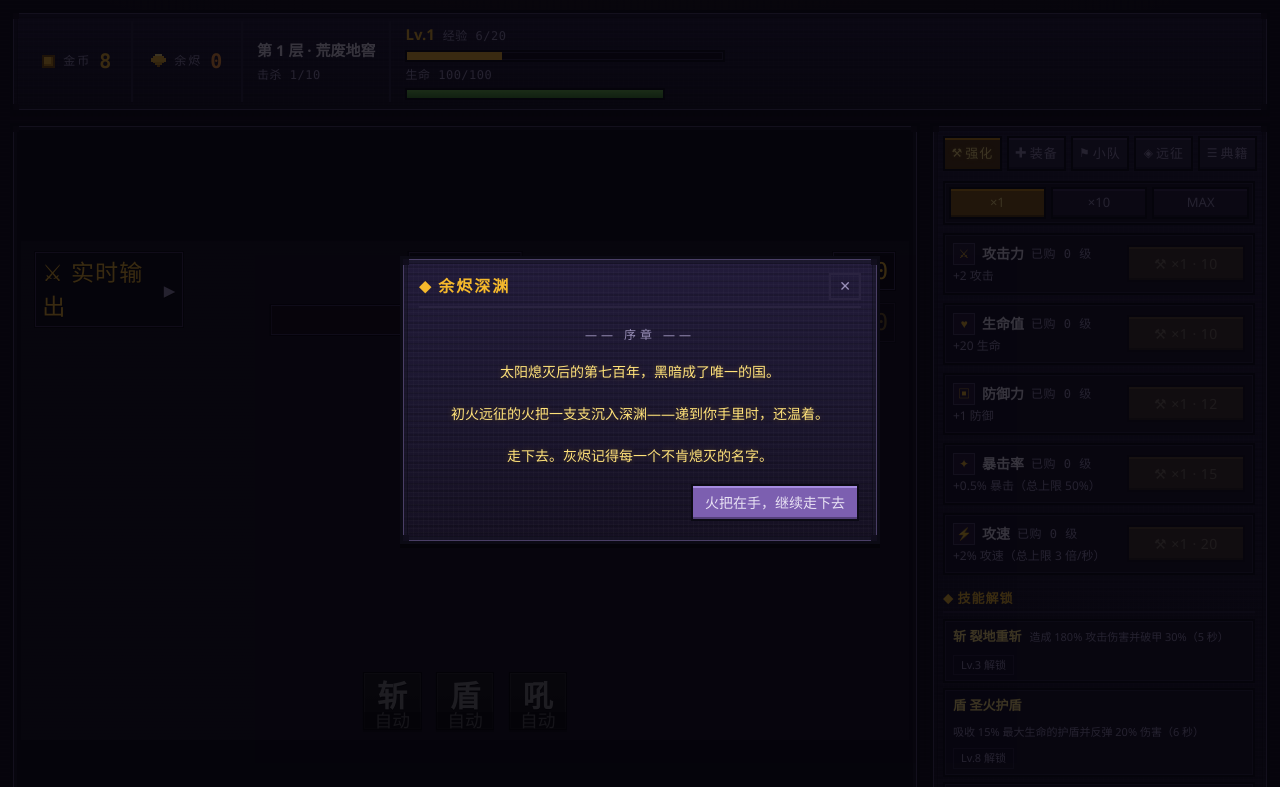
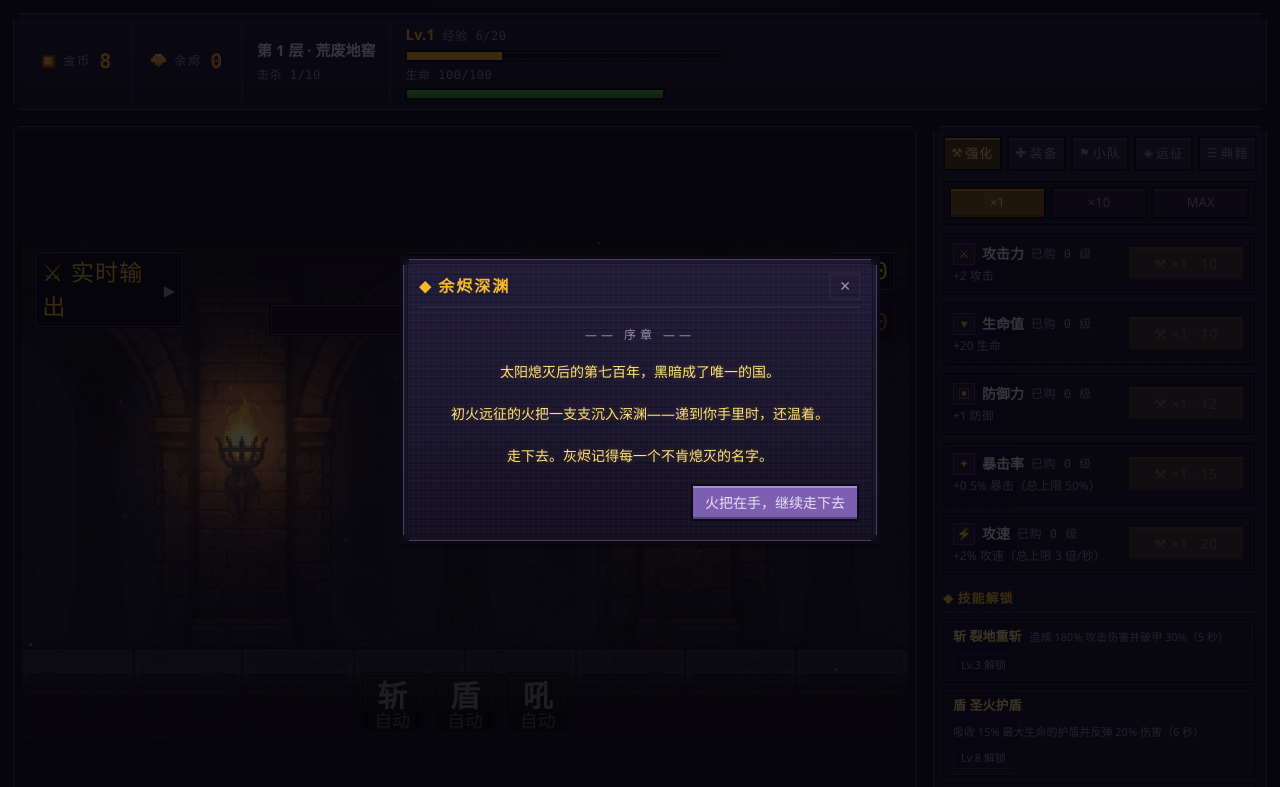
Before and after one commit to zhengqiuyang/pixel-idle-dungeon, a website with bundled scripts: page index.html in a window 1280 px wide. Shown: the top 787 px of the page. Built offline with nearby package versions, Linux system fonts and the light colour scheme; animation ran at ten frames a second.

Commit message:
feat: upgrade stage to 640x360 Gothic pixel art, 2D lighting, and HD sprite pipeline

```diff
--- a/index.html
+++ b/index.html
@@ -21,7 +21,7 @@
     <main class="main-area" id="main-area">
       <section class="stage px-frame" id="stage">
         <div class="stage-frame" id="stage-frame">
-          <canvas id="game-canvas" width="320" height="180"></canvas>
+          <canvas id="game-canvas" width="640" height="360"></canvas>
           <div class="hud" id="hud"></div>
         </div>
       </section>
--- /dev/null
+++ b/js/assets.js
@@ -0,0 +1,87 @@
+// ============================================================================
+// 《余烬深渊》· js/assets.js —— 32-bit 像素图片资源加载与受击闪白绘制辅助
+//
+// 职责：异步预加载 assets/bg/dungeon_base.png 与 assets/sprites/<id>.png。
+// 资源未就绪或不存在时 getSprite/getBg 返回 null，渲染层平滑回退 sprites.js。
+// ============================================================================
+
+// 当前已落盘的高清 PNG 精灵列表（新增对应 assets/sprites/<id>.png 时添加到此处，避免无意义的 404 请求）
+const SPRITE_IDS = ["boneLord"];
+
+let bgAsset = null;
+const spriteCache = new Map();
+
+// 复用离屏画布用于白色受击剪影闪烁（globalCompositeOperation = "source-atop"）
+const flashCanvas = document.createElement("canvas");
+const flashCtx = flashCanvas.getContext("2d");
+
+function loadImage(src) {
+  return new Promise((resolve) => {
+    const img = new Image();
+    img.onload = () => resolve(img);
+    img.onerror = () => resolve(null);
+    img.src = src;
+  });
+}
+
+export function initAssets() {
+  loadImage("assets/bg/dungeon_base.png").then((img) => {
+    if (img && img.naturalWidth > 0) {
+      bgAsset = { img, w: img.naturalWidth, h: img.naturalHeight };
+    }
+  });
+  for (const id of SPRITE_IDS) {
+    loadImage(`assets/sprites/${id}.png`).then((img) => {
+      if (img && img.naturalWidth > 0) {
+        spriteCache.set(id, { img, w: img.naturalWidth, h: img.naturalHeight });
+      }
+    });
+  }
+}
+
+export function getBg() {
+  return bgAsset;
+}
+
+export function getSprite(id) {
+  if (!id) return null;
+  const key = String(id).split("_")[0].replace(/\d+$/, "");
+  return spriteCache.get(key) || null;
+}
+
+/**
+ * 在 2D Canvas 上以「脚底中心 (x, y)」为锚点绘制角色图片，支持呼吸缩放、倾斜、透明度与受击纯白闪白。
+ */
+export function drawAssetSprite(ctx, asset, x, y, opts = {}) {
+  if (!asset || !asset.img) return false;
+  const { img, w, h } = asset;
+  const scaleX = opts.scaleX ?? 1;
+  const scaleY = opts.scaleY ?? 1;
+  const tilt = opts.tilt ?? 0;
+  const alpha = opts.alpha ?? 1;
+  const flash = opts.flash ?? 0;
+
+  ctx.save();
+  ctx.translate(x, y);
+  if (tilt) ctx.rotate(tilt);
+  ctx.scale(scaleX, scaleY);
+  if (alpha < 1) ctx.globalAlpha = Math.max(0, alpha);
+
+  if (flash > 0 && flashCtx) {
+    if (flashCanvas.width !== w || flashCanvas.height !== h) {
+      flashCanvas.width = w;
+      flashCanvas.height = h;
+    }
+    flashCtx.globalCompositeOperation = "source-over";
+    flashCtx.clearRect(0, 0, w, h);
+    flashCtx.drawImage(img, 0, 0, w, h);
+    flashCtx.globalCompositeOperation = "source-atop";
+    flashCtx.fillStyle = "rgba(255, 255, 255, 0.85)";
+    flashCtx.fillRect(0, 0, w, h);
+    ctx.drawImage(flashCanvas, -w / 2, -h, w, h);
+  } else {
+    ctx.drawImage(img, -w / 2, -h, w, h);
+  }
+  ctx.restore();
+  return true;
+}
--- a/js/main.js
+++ b/js/main.js
@@ -54,6 +54,7 @@ import {
 import { COMPANIONS, companionUpgradeCost, syncHeroSkillUnlocks } from "./skills.js";
 import { RELICS, rollRelicChoices } from "./relics.js";
 import { EVENTS, MILESTONE_TEXTS } from "./narrative.js";
+import { initAssets, getBg, getSprite, drawAssetSprite } from "./assets.js";
 import * as combat from "./combat.js";
 
 // ---- 特效模块（pixelfx 速查 mapping，路径规则 fx/分类/名称.js）----
@@ -82,21 +83,44 @@ import * as poisonCloud    from "../vendor/pixelfx/src/fx/nature/poison-cloud.js
 import * as smallExplosion from "../vendor/pixelfx/src/fx/explosions/small-explosion.js";
 
 // ---------------------------------------------------------------------------
-// 画布与帧缓冲（320x180，CSS pixelated 放大由 index.html/style.css 负责）
+// 画布与帧缓冲（640x360 高清像素画布，逻辑战斗坐标仍为 320x180 × SCALE=2）
 // ---------------------------------------------------------------------------
 const W = 320, H = 180;
+const SCALE = 2;
+const VIEW_W = W * SCALE, VIEW_H = H * SCALE;
 const BG_CSS = "#14101c";         // 微震时露底的底色（被主题雾覆盖前的一帧兜底）
 const WHITE = (hex("#ffffff") | 0xff000000) >>> 0; // 受击闪白（ABGR 打包）
 
 const canvas = document.getElementById("game-canvas");
 if (!canvas) {
-  throw new Error('main.js: 找不到 #game-canvas（index.html 需包含 <canvas id="game-canvas" width="320" height="180">）');
-}
+  throw new Error('main.js: 找不到 #game-canvas（index.html 需包含 <canvas id="game-canvas" width="640" height="360">）');
+}
+canvas.width = VIEW_W;
+canvas.height = VIEW_H;
 const ctx = canvas.getContext("2d");
 ctx.imageSmoothingEnabled = false;
 
+// 传统底图与回退精灵缓冲（320x180）
 const frameBuf = createFrame(W, H);
 const imgData = ctx.createImageData(W, H);
+const fallbackCanvas = document.createElement("canvas");
+fallbackCanvas.width = W;
+fallbackCanvas.height = H;
+const fallbackCtx = fallbackCanvas.getContext("2d");
+fallbackCtx.imageSmoothingEnabled = false;
+const fallbackFrame = createFrame(W, H);
+const fallbackImgData = fallbackCtx.createImageData(W, H);
+
+// 前景 pixelfx 特效透明叠加层（320x180 → 2x 最近邻放大）
+const fxCanvas = document.createElement("canvas");
+fxCanvas.width = W;
+fxCanvas.height = H;
+const fxCtx = fxCanvas.getContext("2d");
+fxCtx.imageSmoothingEnabled = false;
+const fxFrame = createFrame(W, H);
+const fxImgData = fxCtx.createImageData(W, H);
+
+initAssets();
 
 // ---------------------------------------------------------------------------
 // 场景常量：瓷砖 16px；背景带宽 = 320 + 16（多出一列供视差窗口滑动）。
@@ -612,10 +636,10 @@ function applyTheme(theme, withFx) {
 }
 
 // ---------------------------------------------------------------------------
-// 受击闪白：在精灵包围盒内，把「与本帧底图不同」的像素刷白（即角色本体像素）
-// ---------------------------------------------------------------------------
-function applyFlash(v, spriteId) {
-  const key = String(spriteId).split("_")[0].replace(/\d+$/, ""); // hero_atk0→hero, slime0→slime, goblinKing0→goblinKing
+// 受击闪白：在精灵包围盒内，把「非透明实体像素」刷白（回退 sprites.js 时使用）
+// ---------------------------------------------------------------------------
+function applyFlashToFrame(targetFrame, v, spriteId) {
+  const key = String(spriteId).split("_")[0].replace(/\d+$/, "");
   const anchor = sprites.SPRITE_ANCHOR[key];
   if (!anchor) return;
   const [w, h] = anchor;
@@ -626,7 +650,7 @@ function applyFlash(v, spriteId) {
     for (let col = left; col < left + w; col++) {
       if (col < 0 || col >= W) continue;
       const i = row * W + col;
-      if (frameBuf.color[i] !== curBgFrame.color[i]) frameBuf.color[i] = WHITE;
+      if (targetFrame.color[i] !== 0) targetFrame.color[i] = WHITE;
     }
   }
 }
@@ -1428,63 +1452,198 @@ function companionSpriteId(c) {
 }
 
 // ---------------------------------------------------------------------------
+// 2D 余烬飘浮微粒 + 动态火把光晕（用于 640x360 哥特高清地牢舞台）
+// ---------------------------------------------------------------------------
+const emberMotes = Array.from({ length: 18 }, (_, i) => ({
+  x: ((i * 97) % 620) + 10,
+  y: ((i * 53) % 280) + 30,
+  vy: 10 + (i % 5) * 4,
+  phase: i * 1.1,
+  size: i % 3 === 0 ? 2 : 1,
+}));
+
+function drawGroundShadow(x, y, width) {
+  ctx.save();
+  ctx.fillStyle = "rgba(8, 5, 14, 0.45)";
+  ctx.beginPath();
+  ctx.ellipse(x, y + 1, Math.max(12, width * 0.42), 5, 0, 0, Math.PI * 2);
+  ctx.fill();
+  ctx.restore();
+}
+
+function drawHdBackground(nowSec, dx, dy) {
+  const bg = getBg();
+  if (!bg) return false;
+  const off = scrolling ? Math.round(TILE * SCALE * (1 - Math.pow(1 - scrollT, 2))) : 0;
+  ctx.imageSmoothingEnabled = false;
+  // 横向无缝轻微视差偏移
+  ctx.drawImage(bg.img, dx - off, dy, VIEW_W, VIEW_H);
+  if (off > 0) ctx.drawImage(bg.img, dx + VIEW_W - off, dy, VIEW_W, VIEW_H);
+
+  // 主题色相氛围叠层（保持 8 大地牢每 5 层切换不同情绪色调）
+  if (themeObj) {
+    ctx.save();
+    ctx.globalAlpha = 0.22;
+    ctx.fillStyle = themeObj.fogColor || "#14101c";
+    ctx.fillRect(0, 0, VIEW_W, VIEW_H);
+    ctx.restore();
+  }
+
+  // 两侧铁火盆动态暖光光晕（随主题 glow 色微微闪烁）
+  const glowHex = (themeObj && themeObj.glow) || "#ff9e3d";
+  const flicker = 0.88 + Math.sin(nowSec * 9.5) * 0.06 + Math.cos(nowSec * 14.3) * 0.05;
+  ctx.save();
+  ctx.globalCompositeOperation = "lighter";
+  for (const bx of [158, 482]) {
+    const r = 135 * flicker;
+    const grad = ctx.createRadialGradient(bx + dx, 148 + dy, 4, bx + dx, 148 + dy, r);
+    grad.addColorStop(0, "rgba(255, 226, 140, 0.26)");
+    grad.addColorStop(0.38, "rgba(255, 142, 48, 0.13)");
+    grad.addColorStop(1, "rgba(0, 0, 0, 0)");
+    ctx.fillStyle = grad;
+    ctx.fillRect(bx + dx - r, 148 + dy - r, r * 2, r * 2);
+  }
+  ctx.restore();
+
+  // 缓慢升起的余烬火星
+  ctx.save();
+  ctx.fillStyle = glowHex;
+  for (const m of emberMotes) {
+    const my = ((m.y - nowSec * m.vy) % 310 + 310) % 310;
+    const mx = m.x + Math.sin(nowSec * 2 + m.phase) * 8;
+    const a = 0.25 + 0.35 * Math.abs(Math.sin(nowSec * 3 + m.phase));
+    ctx.globalAlpha = a;
+    ctx.fillRect(Math.round(mx + dx), Math.round(my + dy), m.size, m.size);
+  }
+  ctx.restore();
+  return true;
+}
+
+// ---------------------------------------------------------------------------
 // 渲染与主循环
 // ---------------------------------------------------------------------------
 function render() {
-  // 本帧底图整体拷贝（已含主题着色/装饰/视差偏移/火把座/边缘雾，且留下闪白参照）
-  frameBuf.color.set(curBgFrame.color);
-  frameBuf.light.fill(0);
-
-  // ① 背景层特效：火把（torch 无 drawBack，整实例画在角色之前即 "back" 层效果）
-  for (const inst of fxs) if (inst.stage === "back") inst.fx.draw(frameBuf);
+  const nowSec = performance.now() / 1000;
+  let dx = 0, dy = 0;
+  if (shakeT > 0) {
+    dx = Math.round((Math.random() * 2 - 1) * 5);
+    dy = Math.round((Math.random() * 2 - 1) * 3);
+  }
+
+  ctx.fillStyle = themeObj ? themeObj.bg : BG_CSS;
+  ctx.fillRect(0, 0, VIEW_W, VIEW_H);
+
+  const hdBg = drawHdBackground(nowSec, dx, dy);
+  if (!hdBg) {
+    // 兜底：原版像素瓷砖背景 + back 火把特效（2x 放大）
+    frameBuf.color.set(curBgFrame.color);
+    frameBuf.light.fill(0);
+    for (const inst of fxs) if (inst.stage === "back") inst.fx.draw(frameBuf);
+    composite(frameBuf, imgData.data, curBgFrame.color, 1);
+    fallbackCtx.putImageData(imgData, 0, 0);
+    ctx.imageSmoothingEnabled = false;
+    ctx.drawImage(fallbackCanvas, dx, dy, VIEW_W, VIEW_H);
+  }
+
+  // 准备回退帧缓冲（仅当某个实体暂无 PNG 资源时才绘制并叠加）
+  let usedFallback = false;
+  fallbackFrame.color.fill(0);
+  fallbackFrame.light.fill(0);
+
+  const drawEntity = (key, spriteId, x, y, opts = {}) => {
+    const png = getSprite(key);
+    if (png) {
+      drawGroundShadow(x * SCALE + dx, y * SCALE + dy, png.w * 0.72);
+      drawAssetSprite(ctx, png, x * SCALE + dx, y * SCALE + dy, opts);
+      return;
+    }
+    usedFallback = true;
+    drawSprite(fallbackFrame, spriteId, x, y, { alpha: opts.alpha ?? 1 });
+    if (opts.flash > 0) applyFlashToFrame(fallbackFrame, { x, y }, spriteId);
+  };
 
   if (debugScene) {
-    renderDebugScene(); // 调试：满编演出位 / 静态楼层场景（无战斗实体）
+    if (debugScene.type === "party") {
+      for (const m of DEBUG_PARTY) {
+        const frames = debugIdleFrames(m.key);
+        const fId = frames ? frames[Math.floor(nowSec / 0.45) % frames.length] : `${m.key}0`;
+        const bob = Math.sin(nowSec * 3.5 + m.x * 0.05) * 0.02;
+        drawEntity(m.key, fId, m.x, combat.GROUND_Y, { scaleY: 1 + bob, scaleX: 1 - bob * 0.6 });
+      }
+    }
   } else {
-    // ② 怪物（精灵默认朝左面向英雄，无需 flip；濒死英雄用低 alpha 抖动残影）
+    // ② 怪物（PNG 走入跳跃 + 受击闪白，无 PNG 时回退 sprites.js）
     const mv = combat.view.monster;
     if (mv.visible) {
-      drawSprite(frameBuf, mv.sprite, mv.x, mv.y, { alpha: mv.alpha });
-      if (mv.flash > 0) applyFlash(mv, mv.sprite);
-    }
-
-    // ③ 伙伴小队（按 x 从左到右绘制：薇拉→艾琳→凯）
+      const enterHop = combat.view.phase === "enter" ? Math.abs(Math.sin(nowSec * 12)) * 4 : 0;
+      const breath = Math.sin(nowSec * 3.4 + 1.2) * 0.022;
+      drawEntity(mv.sprite, mv.sprite, mv.x, mv.y - enterHop, {
+        alpha: mv.alpha,
+        flash: mv.flash,
+        scaleY: 1 + breath,
+        scaleX: 1 - breath * 0.6,
+      });
+    }
+
+    // ③ 伙伴小队（薇拉→艾琳→凯）
     const comps = Array.isArray(combat.view.companions) ? combat.view.companions : [];
     for (const c of comps) {
-      drawSprite(frameBuf, companionSpriteId(c), c.x, c.y, { alpha: c.alpha ?? 1 });
-    }
-
-    // ④ 英雄（帧由 combat 攻击计时驱动，见 heroSpriteId）
+      const acting = c.anim && c.anim.name !== "idle";
+      const prog = acting && c.anim.dur > 0 ? Math.sin((1 - c.anim.t / c.anim.dur) * Math.PI) : 0;
+      const breath = Math.sin(c.clock * 3.8) * 0.02;
+      drawEntity(c.id, companionSpriteId(c), c.x + prog * (c.id === "kai" ? 8 : 3), c.y - prog * 2, {
+        alpha: c.alpha ?? 1,
+        scaleY: 1 + breath,
+        tilt: acting && c.id === "kai" ? prog * 0.08 : 0,
+      });
+    }
+
+    // ④ 主勇者（呼吸 + 挥砍前冲 + 受击后仰闪白）
     const hv = combat.view.hero;
     const heroId = heroSpriteId(hv);
-    drawSprite(frameBuf, heroId, hv.x, hv.y, { alpha: hv.alpha });
-    if (hv.flash > 0) applyFlash(hv, heroId);
-  }
-
-  // ④ 前景特效：伤害数字/打击/掉落等。这些模块的 drawBack 同样是特效主体
-  //    （loot-beam 光柱、xp-orb 球体、coin-collect 面板等），且此时角色已画完，
-  //    整实例叠加（不传 layer）即契约 "front" 语义：全部呈现在角色之上。
-  for (const inst of fxs) if (inst.stage === "front") inst.fx.draw(frameBuf);
-
-  // 逐像素底图作为半透明特效像素的混合背景（受击抖动 alpha / 粒子淡出更准确）
-  composite(frameBuf, imgData.data, curBgFrame.color, 1);
-
-  // ⑤ 微震：putImageData 平移 2-3px（先铺底色避免边缘残影）
-  let dx = 0, dy = 0;
-  if (shakeT > 0) {
-    dx = Math.round((Math.random() * 2 - 1) * 3);
-    dy = Math.round((Math.random() * 2 - 1) * 2);
-  }
-  ctx.fillStyle = themeObj ? themeObj.bg : BG_CSS;
-  ctx.fillRect(0, 0, W, H);
-  ctx.putImageData(imgData, dx, dy);
+    const hAnim = hv.anim || { name: "idle", t: 0, dur: 0.24 };
+    let hDx = 0, hDy = 0, hTilt = 0;
+    if (hAnim.name === "atk" && hAnim.dur > 0) {
+      const p = Math.sin((1 - hAnim.t / hAnim.dur) * Math.PI);
+      hDx = p * 9;
+      hTilt = p * 0.1;
+    } else if (hAnim.name === "hurt") {
+      hDx = -4;
+      hTilt = -0.08;
+    }
+    const hBreath = Math.sin(hv.clock * 3.8) * 0.02;
+    drawEntity("hero", heroId, hv.x + hDx, hv.y + hDy, {
+      alpha: hv.alpha,
+      flash: hv.flash,
+      scaleY: 1 + hBreath,
+      scaleX: 1 - hBreath * 0.6,
+      tilt: hTilt,
+    });
+  }
+
+  // 把需要回退 sprites.js 的实体透明叠加到 640x360 画布上
+  if (usedFallback) {
+    composite(fallbackFrame, fallbackImgData.data, null, 1);
+    fallbackCtx.putImageData(fallbackImgData, 0, 0);
+    ctx.imageSmoothingEnabled = false;
+    ctx.drawImage(fallbackCanvas, dx, dy, VIEW_W, VIEW_H);
+  }
+
+  // ④ 前景 pixelfx 特效（透明合成后 2x 像素风放大覆盖）
+  fxFrame.color.fill(0);
+  fxFrame.light.fill(0);
+  for (const inst of fxs) if (inst.stage === "front") inst.fx.draw(fxFrame);
+  composite(fxFrame, fxImgData.data, null, 1);
+  fxCtx.putImageData(fxImgData, 0, 0);
+  ctx.imageSmoothingEnabled = false;
+  ctx.drawImage(fxCanvas, dx, dy, VIEW_W, VIEW_H);
 
   // ⑥ 换层雾色过渡：整屏向主题 fogColor 的正弦薄雾（0.5s，中段最浓）
   if (sweepT > 0) {
     const s = Math.sin((sweepT / SWEEP_DUR) * Math.PI) * 0.55;
     const [fr, fg, fb] = themeAssetsFor(themeObj).fogRGB;
     ctx.fillStyle = `rgba(${fr},${fg},${fb},${s.toFixed(3)})`;
-    ctx.fillRect(0, 0, W, H);
+    ctx.fillRect(0, 0, VIEW_W, VIEW_H);
   }
 }
 
--- a/js/ui.js
+++ b/js/ui.js
@@ -1132,6 +1132,7 @@ function updateHud() {
     const cdMax = num(rec.cdMax) || entry.cd;
     btn.classList.toggle('locked', !unlocked);
     btn.classList.toggle('ready', unlocked && cd <= 0);
+    btn.classList.toggle('on-cd', unlocked && cd > 0);
     R.skillCds[entry.id].style.height = `${cd > 0 ? clampPct(cd / Math.max(0.1, cdMax)) : 0}%`;
     R.skillCdTxts[entry.id].textContent = cd > 0 ? String(Math.ceil(cd)) : '';
     const tac = normTacticMode(rec.tactic != null ? rec.tactic : skillTactic(s, entry.id).mode);
```
Also changed, not shown: css/style.css (+5 -3 lines), assets/bg/dungeon_base.png (added), assets/sprites/boneLord.png (added).
